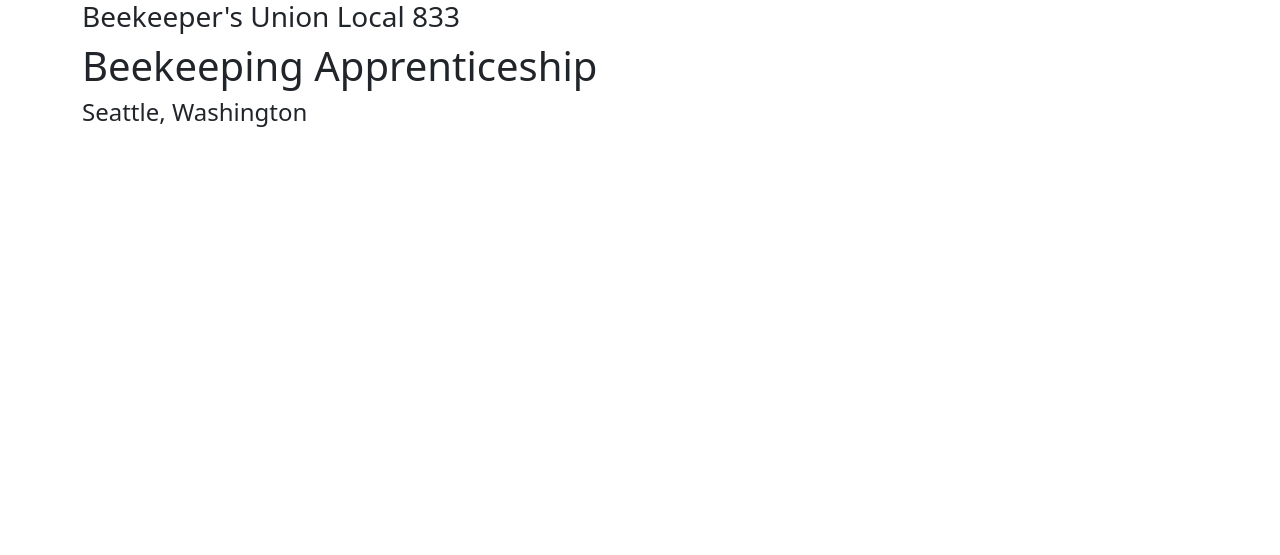
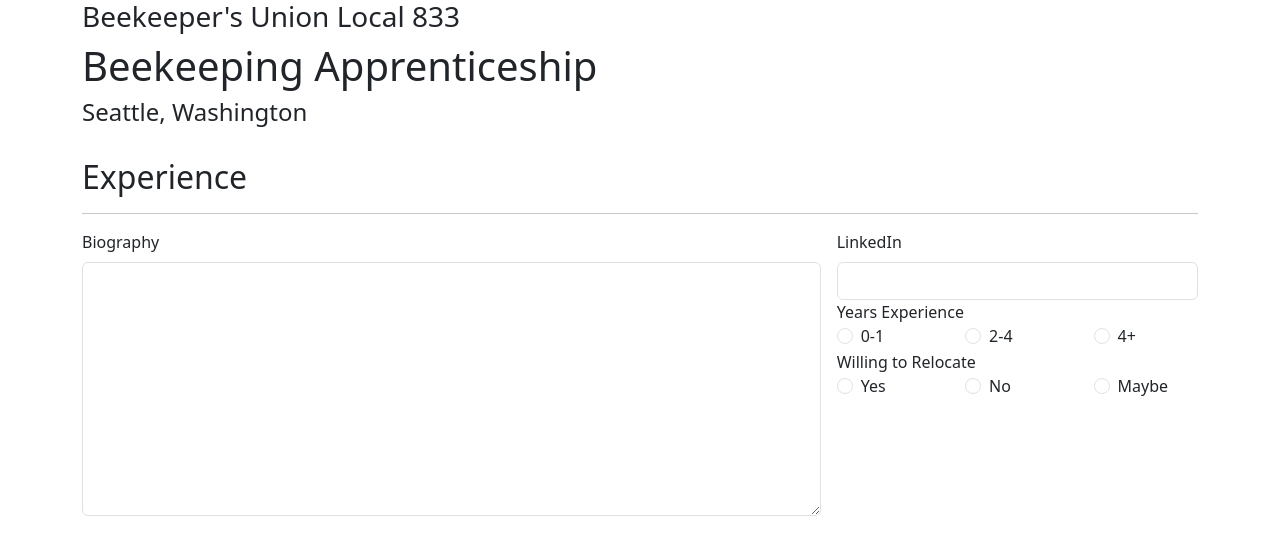
Before and after one commit to BrendenHaskins/Local-833, a PHP site: page /views/experience.html in a window 1280 px wide. Shown: the top 555 px of the page. Run offline with PHP 8.4, Linux system fonts and the light colour scheme.

Commit message:
ironing out experience page

```diff
--- a/views/experience.html
+++ b/views/experience.html
@@ -4,7 +4,7 @@
 <html lang="en">
 <head>
     <meta charset="UTF-8">
-    <title>Personal Information</title>
+    <title>Experience</title>
     <script src="{{ @js_file }}"></script>
     <link rel="stylesheet" href="https://cdn.jsdelivr.net/npm/bootstrap@5.3.3/dist/css/bootstrap.min.css">
     <script src="https://cdn.jsdelivr.net/npm/bootstrap@5.3.3/dist/js/bootstrap.bundle.min.js" integrity="sha384-YvpcrYf0tY3lHB60NNkmXc5s9fDVZLESaAA55NDzOxhy9GkcIdslK1eN7N6jIeHz" crossorigin="anonymous"></script>
@@ -25,7 +25,95 @@
         </div>
     </nav>
 
-    <div id="postNavbar" class="row text-center">
+    <div id="postNavbar">
+        <h2>Experience</h2>
+        <hr>
+
+        <form>
+
+            <div class="row g-3">
+
+                <div class="col-8">
+
+                    <label class="form-label" for="bio">Biography</label>
+                    <textarea rows="10"  class="form-control" name="bio" id="bio"></textarea>
+
+                </div>
+
+                <div class="col-4">
+
+                    <label class="form-label" for="linkedin">LinkedIn</label>
+                    <input type="url" class="form-control" name="linkedIn" id="linkedin">
+
+                    <div class="row">
+
+                        <label class="form-check-label" for="exp0-1">Years Experience</label>
+
+                        <div class="col">
+                            <div class="form-check">
+                                <input class="form-check-input" type="radio" name="exp" id="exp0-1">
+                                <label class="form-check-label" for="exp0-1">
+                                    0-1
+                                </label>
+                            </div>
+                        </div>
+
+                        <div class="col">
+                            <div class="form-check">
+                                <input class="form-check-input" type="radio" name="exp" id="exp2-4">
+                                <label class="form-check-label" for="exp2-4">
+                                    2-4
+                                </label>
+                            </div>
+                        </div>
+
+                        <div class="col">
+                            <div class="form-check">
+                                <input class="form-check-input" type="radio" name="exp" id="exp4+">
+                                <label class="form-check-label" for="exp4+">
+                                    4+
+                                </label>
+                            </div>
+                        </div>
+                    </div>
+
+                    <div class="row">
+
+                        <label class="form-check-label" for="yes">Willing to Relocate</label>
+
+                        <div class="col">
+                            <div class="form-check">
+                                <input class="form-check-input" type="radio" name="relocate" id="yes">
+                                <label class="form-check-label" for="yes">
+                                    Yes
+                                </label>
+                            </div>
+                        </div>
+
+                        <div class="col">
+                            <div class="form-check">
+                                <input class="form-check-input" type="radio" name="relocate" id="no">
+                                <label class="form-check-label" for="no">
+                                    No
+                                </label>
+                            </div>
+                        </div>
+
+                        <div class="col">
+                            <div class="form-check">
+                                <input class="form-check-input" type="radio" name="relocate" id="maybe">
+                                <label class="form-check-label" for="maybe">
+                                    Maybe
+                                </label>
+                            </div>
+                        </div>
+                    </div>
+
+                </div>
+            </div>
+
+        </form>
+
     </div>
 </div>
 </body>
```
Also changed, not shown: index.php (+15 -0 lines).
